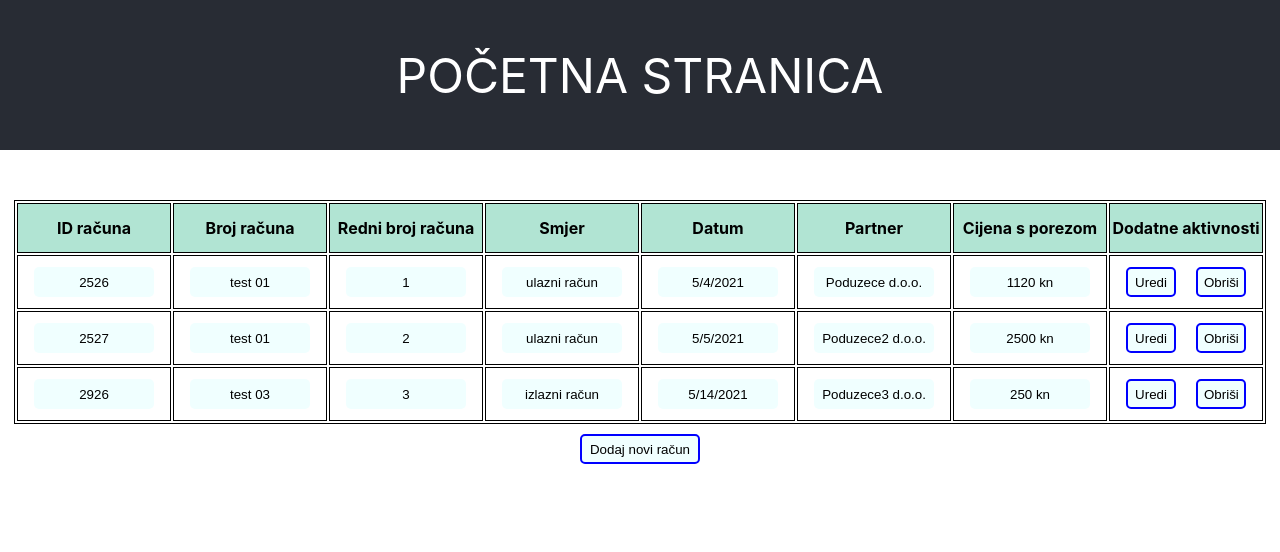
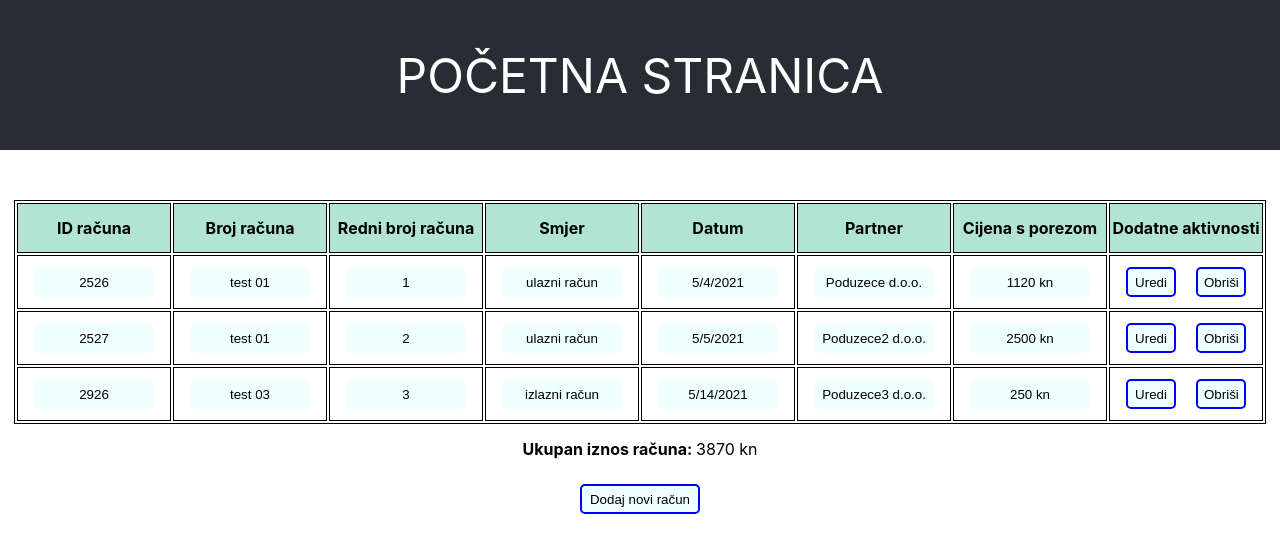
Before and after one commit to CROmarcos/sedamit_zadatak, a React (Create React App) app: page / in a window 1280 px wide. Shown: the top 552 px of the page. Built offline with nearby package versions, Linux system fonts and the light colour scheme.

Commit message:
Ispis sume računa

```diff
--- a/src/Components/ListaRacuna/ListaRacuna.scss
+++ b/src/Components/ListaRacuna/ListaRacuna.scss
@@ -11,6 +11,15 @@
         color: black;
         border: none;
         cursor: pointer;
+    }
+
+    &__opis {
+        margin-top: 15px;
+        margin-bottom: 15px;
+
+        label {
+            font-weight: bold;
+        }
     }
 }
 
--- a/src/Components/ListaRacuna/ListaRacuna.tsx
+++ b/src/Components/ListaRacuna/ListaRacuna.tsx
@@ -11,8 +11,12 @@ const ListaRacuna = () => {
     const dispatch = useDispatch()
     const { dodajRacun, urediRacun, obrisiRacun } = bindActionCreators(actionCreators, dispatch)
     const polje = useSelector((state: State) => state.reducer)
+    let sumaRacuna = 0
+
+    polje.forEach(racun => { sumaRacuna += racun.cijena_s_porezom })
 
     return (
+        <>
             <table className="Lista">
                 <thead>
                     <tr>
@@ -44,6 +48,10 @@ const ListaRacuna = () => {
                     )}
                 </tbody>
             </table>
+            <div className="Lista__opis">
+                <label>Ukupan iznos računa: </label><span>{sumaRacuna} kn</span>
+            </div>
+        </>
     )
 }
 
```
Lines whose indentation alone changed are shown as unchanged.
